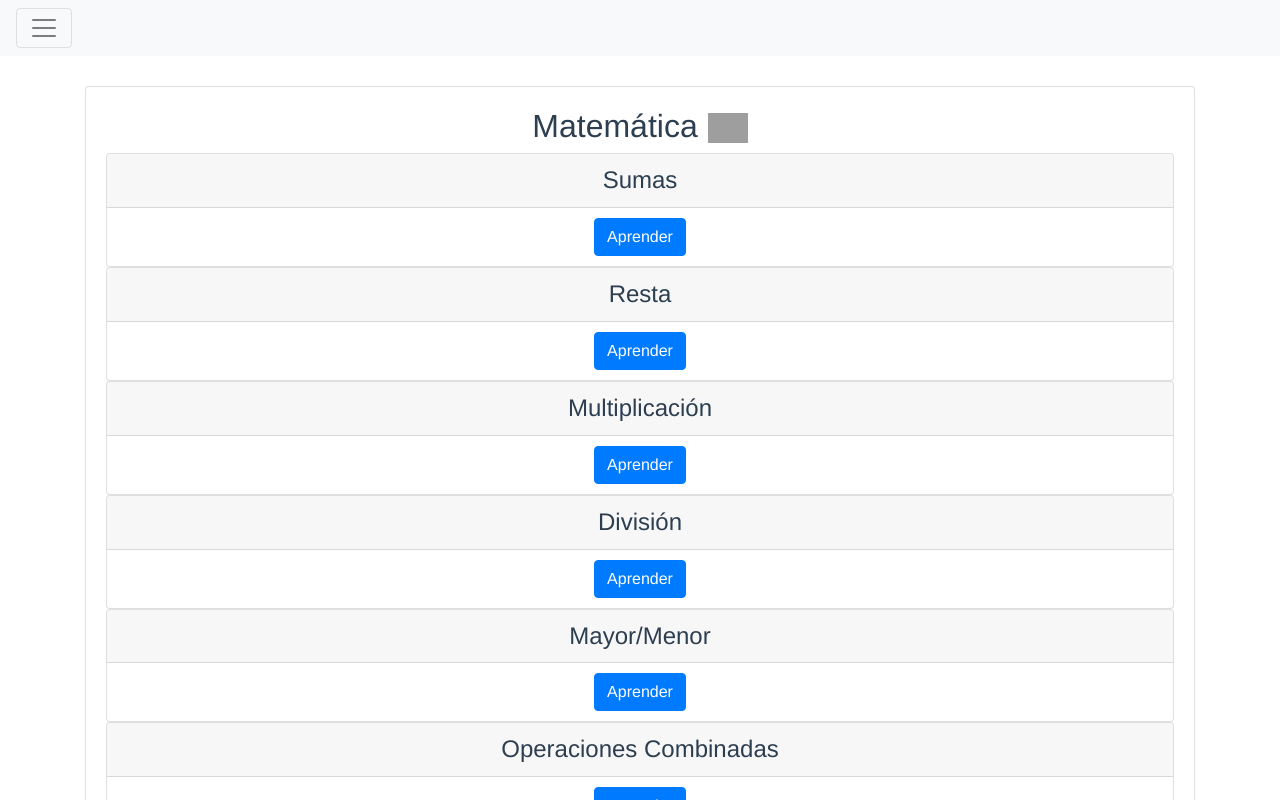
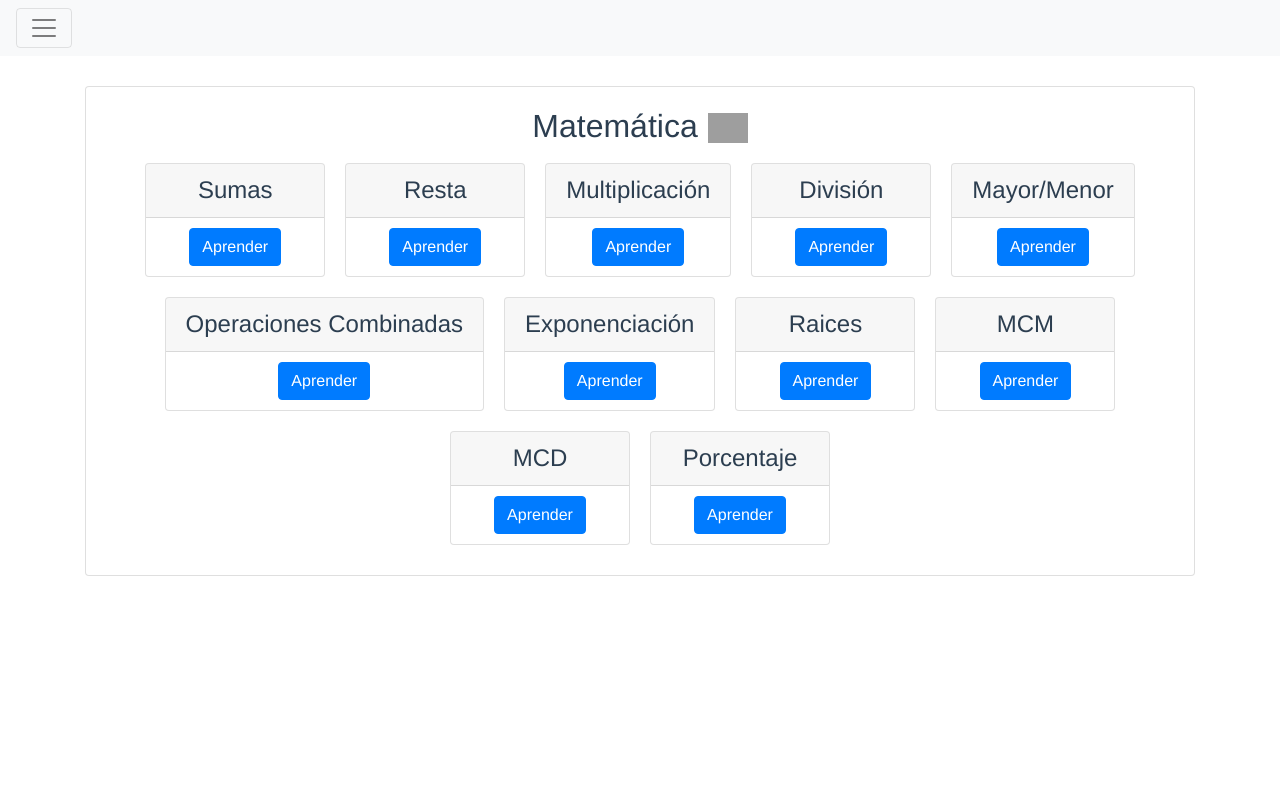
Before and after one commit to RoyRV/sammy-learning, a Vue app: page /course/1 in a window 1280 px wide. Shown: the top 800 px of the page. Built offline with nearby package versions, Linux system fonts and the light colour scheme; grey boxes are pictures that could not be loaded.

Commit message:
commit styles

```diff
--- a/src/views/courses/CourseDetail.vue
+++ b/src/views/courses/CourseDetail.vue
@@ -9,7 +9,7 @@
             </b-row>
             <b-row>
                 <b-col>
-                    <div v-for="theme in themes" :key="theme.ThemeId" class="card">
+                    <div v-for="theme in themes" :key="theme.ThemeId" class="card themeSection">
                         <header class="card-header">
                             <h4 class="mb-0 word-wrap">{{theme.ThemeTitle}}</h4>
                         </header>
@@ -55,7 +55,19 @@
         word-break: break-all;
     }
 
+    .themeSection {
+        display: inline-block;
+        margin: 10px;
+        min-width: 180px;
+    }
+
     .word-wrap {
         word-break: break-all;
     }
+
+    @media (max-width: 250px) {
+        .themeSection {
+            min-width: 0px;
+        }
+    }
 </style>
```
